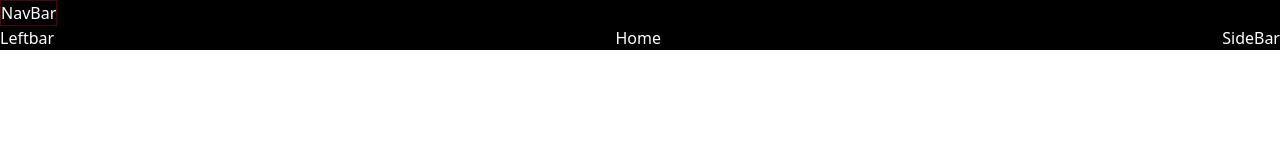
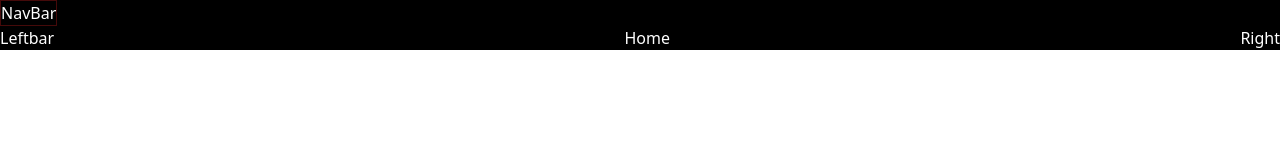
Before and after one commit to alicehack2020/social-media-frontend, a React (Vite) app: page / in a window 1280 px wide. Shown: the top 160 px of the page. Built offline with nearby package versions, Linux system fonts and the light colour scheme.

Commit message:
Login auth (#2)
* router protected

* Update README.md

* dark theme setuped

* auth context added

* app basic setup

```diff
--- a/src/App.jsx
+++ b/src/App.jsx
@@ -10,7 +10,7 @@ import Login from "./pages/Login";
 import Register from "./pages/Register";
 import NavBar from "./components/NavBar";
 import Leftbar from "./components/Leftbar";
-import SideBar from "./components/SideBar";
+import SideBar from "./components/Right";
 import Profile from "./pages/Profile";
 import { DarkModeContext } from "./context/darkModeContext";
 
--- /dev/null
+++ b/src/components/Comments.jsx
@@ -0,0 +1,7 @@
+import React from "react";
+
+const Comments = () => {
+  return <div>Comments</div>;
+};
+
+export default Comments;
--- /dev/null
+++ b/src/components/Post.jsx
@@ -0,0 +1,9 @@
+import React from 'react'
+
+const Post = () => {
+  return (
+    <div>Post</div>
+  )
+}
+
+export default Post
--- /dev/null
+++ b/src/components/Right.jsx
@@ -0,0 +1,7 @@
+import React from "react";
+
+const Right = () => {
+  return <div>Right</div>;
+};
+
+export default Right;
--- a/src/components/SideBar.jsx
+++ /dev/null
@@ -1,7 +0,0 @@
-import React from "react";
-
-const SideBar = () => {
-  return <div>SideBar</div>;
-};
-
-export default SideBar;
--- /dev/null
+++ b/src/components/Stories.jsx
@@ -0,0 +1,9 @@
+import React from 'react'
+
+const Stories = () => {
+  return (
+    <div>Stories</div>
+  )
+}
+
+export default Stories
--- /dev/null
+++ b/src/context/authContext.jsx
@@ -0,0 +1,29 @@
+import { createContext, useEffect } from "react";
+
+const authContext = createContext();
+
+export const authProvider = ({ children }) => {
+  const [currentUser, setCurrentUser] = useState(
+    JSON.parse(localStorage.getItem("user")) || null
+  );
+
+  const login = () => {
+    //TODO login logic
+    //sample data
+    setCurrentUser({ id: 1, name: "John Doe", email: "m@gmial.com" });
+  };
+
+  useEffect(() => {
+    localStorage.setItem(
+      "user",
+      localStorage.setItem("user", JSON.stringify(currentUser))
+    );
+  }, [currentUser]);
+
+  return (
+    <authContext.Provider value={{ currentUser, login }}>
+      {children}
+    </authContext.Provider>
+  );
+};
+s;
--- a/src/main.jsx
+++ b/src/main.jsx
@@ -6,6 +6,8 @@ import { DarkModeContextProvider } from "./context/darkModeContext.jsx";
 
 ReactDOM.createRoot(document.getElementById("root")).render(
   <DarkModeContextProvider>
-    <App />
+    <authProvider>
+      <App />
+    </authProvider>
   </DarkModeContextProvider>
 );
```
